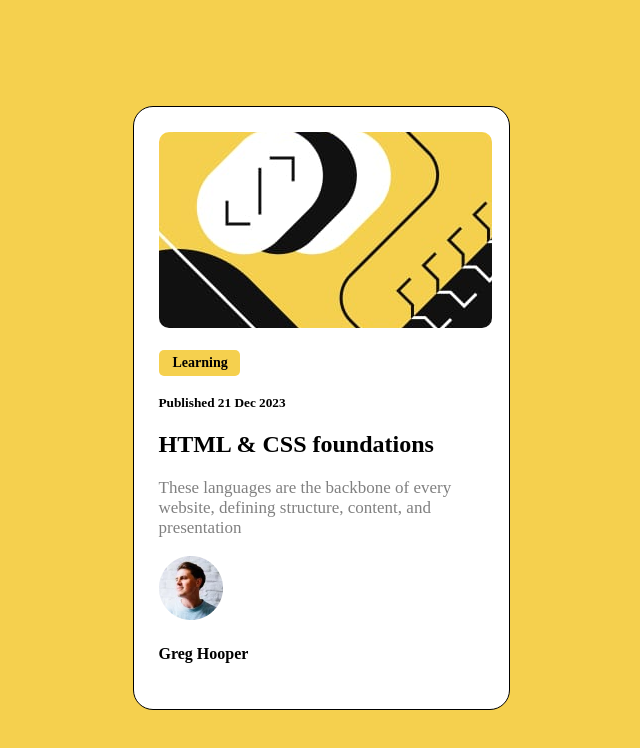
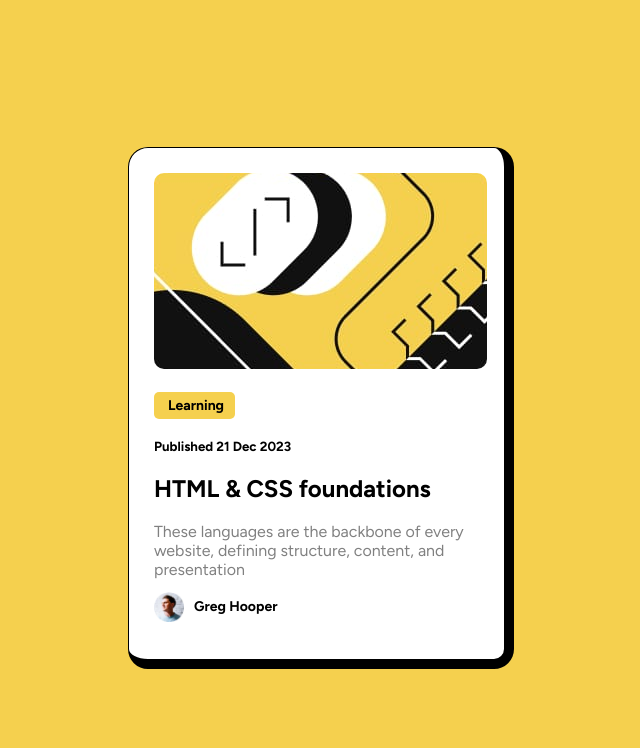
Before and after one commit to dudlves/card, a plain HTML site: page src/views/index.html in a window 1280 px wide. Shown: the whole page, without its empty margins (319-959 px from the left). Drawn offline with Linux system fonts and the light colour scheme.

Commit message:
finalizado css

```diff
--- a/src/public/styles.css
+++ b/src/public/styles.css
@@ -1,3 +1,7 @@
+* {
+  font-family: "Figtree", sans-serif;
+}
+
 body{
     background: #f5d04e ;
     display: flex;
@@ -8,6 +12,8 @@ body{
 
 #card{
     border: solid 1px;
+    border-right: solid 10px;
+    border-bottom: solid 10px;
     padding: 25px;
     width: 325px;
     background-color: white;
@@ -33,9 +39,22 @@ body{
 
 #information > p{
     color: gray;
-    font-size: 17px;
+    font-size: 16px;
 }
 
-#peaple{
+#people{
     display: flex;
+    justify-content:flex-start;
+    align-items: center;
+    margin-top: -16px;
 }
+
+#people > img{
+    width: 30px;
+    height: 30px;
+    padding-right: 10px;
+}
+
+#people > h4 {
+    font-size: 14px;
+}
```
